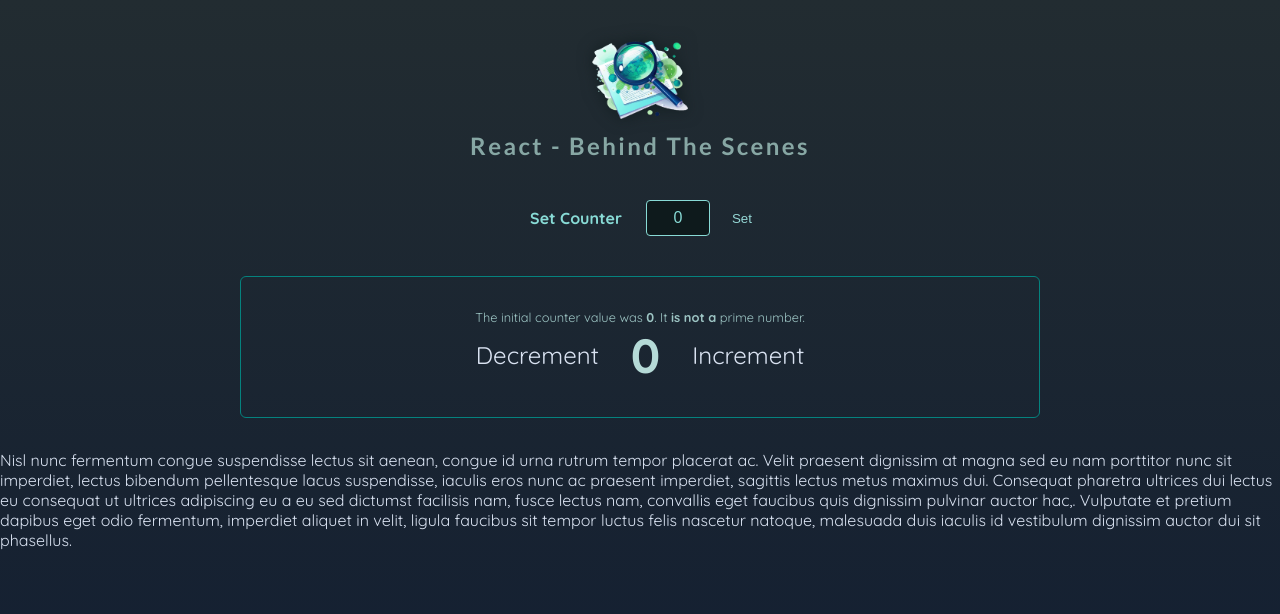
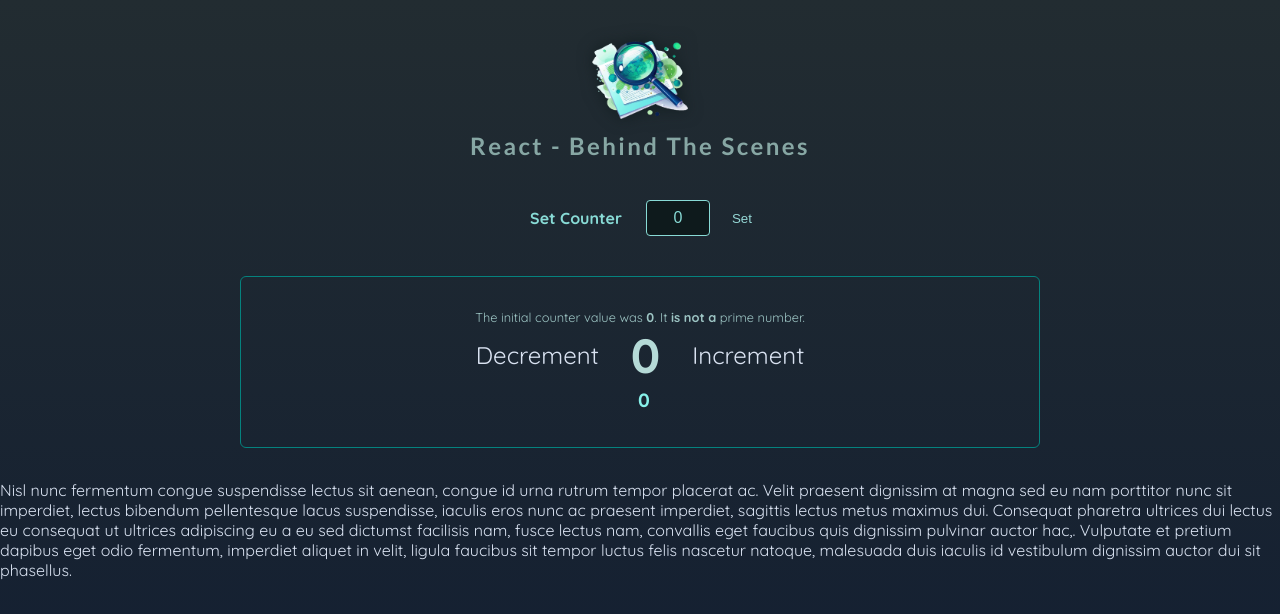
Before and after one commit to colson0x1/react-optimization, a React (Vite) app: page / in a window 1280 px wide. Shown: the top 614 px of the page. Built offline with nearby package versions, Linux system fonts and the light colour scheme; some icons are missing.

Commit message:
importance of keys when managing state

```diff
--- a/src/components/Counter/Counter.jsx
+++ b/src/components/Counter/Counter.jsx
@@ -5,9 +5,11 @@
 import PlusIcon from '../UI/Icons/PlusIcon.jsx';
 import CounterOutput from './CounterOutput.jsx';
 import { log } from '../../log.js';
+import CounterHistory from './CounterHistory.jsx';
 
 function isPrime(number) {
   log('Calculating if is prime number', 2, 'other');
+
   if (number <= 1) {
     return false;
   }
@@ -25,19 +27,36 @@
 
 const Counter = memo(function Counter({ initialCount }) {
   log('<Counter /> rendered', 1);
+
   const initialCountIsPrime = useMemo(
     () => isPrime(initialCount),
     [initialCount],
   );
 
-  const [counter, setCounter] = useState(initialCount);
+  // const [counter, setCounter] = useState(initialCount);
+  const [counterChanges, setCounterChanges] = useState([
+    { value: initialCount, id: Math.random() * 1000 },
+  ]);
+
+  const currentCounter = counterChanges.reduce(
+    (prevCounter, counterChange) => prevCounter + counterChange.value,
+    0,
+  );
 
   const handleDecrement = useCallback(function handleDecrement() {
-    setCounter((prevCounter) => prevCounter - 1);
+    // setCounter((prevCounter) => prevCounter - 1);
+    setCounterChanges((prevCounterChanges) => [
+      { value: -1, id: Math.random() * 1000 },
+      ...prevCounterChanges,
+    ]);
   }, []);
 
   const handleIncrement = useCallback(function handleIncrement() {
-    setCounter((prevCounter) => prevCounter + 1);
+    // setCounter((prevCounter) => prevCounter + 1);
+    setCounterChanges((prevCounterChanges) => [
+      { value: 1, id: Math.random() * 1000 },
+      ...prevCounterChanges,
+    ]);
   }, []);
 
   return (
@@ -50,11 +69,12 @@
         <IconButton icon={MinusIcon} onClick={handleDecrement}>
           Decrement
         </IconButton>
-        <CounterOutput value={counter} />
+        <CounterOutput value={currentCounter} />
         <IconButton icon={PlusIcon} onClick={handleIncrement}>
           Increment
         </IconButton>
       </p>
+      <CounterHistory history={counterChanges} />
     </section>
   );
 });
--- a/src/components/Counter/CounterHistory.jsx
+++ b/src/components/Counter/CounterHistory.jsx
@@ -23,8 +23,8 @@
 
   return (
     <ol>
-      {history.map((count, index) => (
-        <HistoryItem key={index} count={count} />
+      {history.map((count) => (
+        <HistoryItem key={count.id} count={count.value} />
       ))}
     </ol>
   );
```
